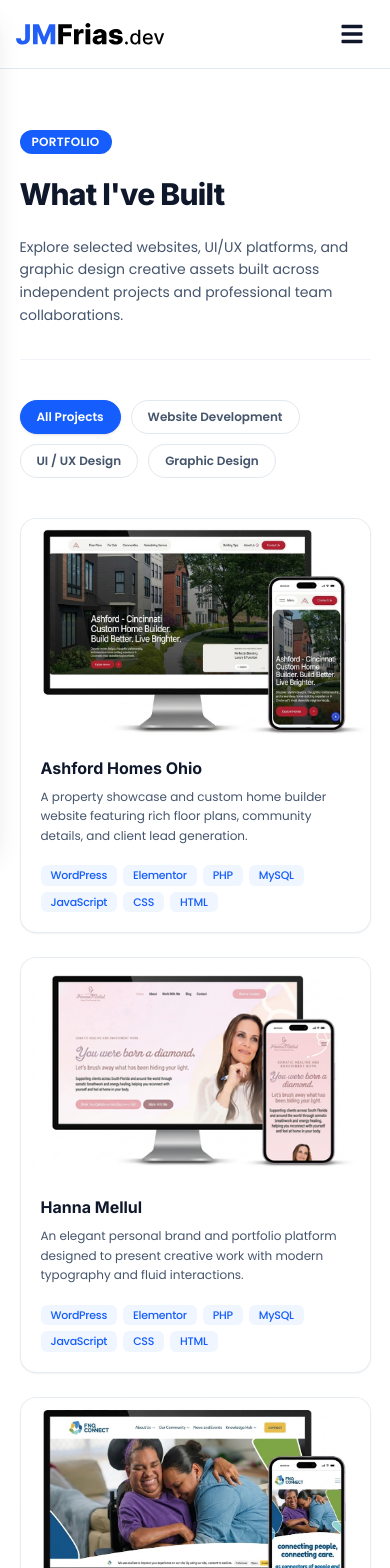
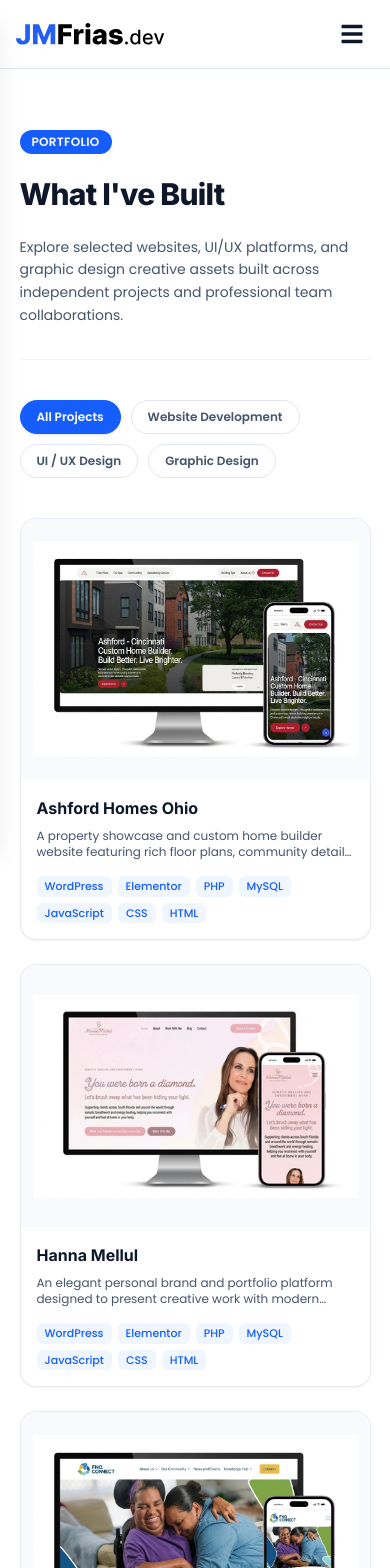
Before and after one commit to johnmarkfrias/jmfrias-portfolio, a React (Vite) app: page /projects in a window 390 px wide. Shown: the top 1568 px of the page. Built offline with nearby package versions, Linux system fonts and the light colour scheme.

Commit message:
add function in mobile in project card

```diff
--- a/src/pages/ProjectsPage.jsx
+++ b/src/pages/ProjectsPage.jsx
@@ -171,14 +171,53 @@ function ProjectsPage() {
                 <div className="grid grid-cols-1 md:grid-cols-2 lg:grid-cols-3 gap-6 sm:gap-8 items-stretch">
                   {currentProjects.map((project) => {
                     const absoluteIdx = filteredProjects.findIndex((p) => p.id === project.id);
+                    const hasLiveUrl = project.liveUrl && project.liveUrl.trim() !== "";
+
                     return (
                       <div
                         key={project.id}
                         className="h-full cursor-pointer"
-                        onClick={() => setLightboxIndex(absoluteIdx)}
+                        onClick={() => {
+                          if (!hasLiveUrl) {
+                            setLightboxIndex(absoluteIdx);
+                          }
+                        }}
                       >
-                        {project.category === "graphic-design" || project.category === "ui-ux" ? (
-                          <div className="group bg-white rounded-2xl overflow-hidden border border-slate-200/80 shadow-xs hover:shadow-xl transition-all duration-300 flex flex-col h-full">
+                        {hasLiveUrl ? (
+                          <a
+                            href={project.liveUrl}
+                            target="_blank"
+                            rel="noopener noreferrer"
+                            className="group bg-white rounded-2xl overflow-hidden border border-slate-200/85 shadow-xs hover:shadow-xl transition-all duration-300 flex flex-col h-full block"
+                          >
+                            <div className="relative aspect-[4/3] w-full overflow-hidden bg-slate-50 flex items-center justify-center p-3">
+                              <img
+                                src={project.image}
+                                alt={project.title}
+                                loading="lazy"
+                                className="max-w-full max-h-full object-contain group-hover:scale-105 transition-transform duration-500 ease-out pointer-events-none"
+                              />
+                            </div>
+                            <div className="p-4 sm:p-5 flex flex-col flex-grow">
+                              <h3 className="text-base font-bold text-slate-900 group-hover:text-blue-600 transition-colors mb-2">
+                                {project.title}
+                              </h3>
+                              <p className="text-xs sm:text-sm text-slate-600 line-clamp-2 mb-4">
+                                {project.description}
+                              </p>
+                              {project.tags && (
+                                <div className="flex flex-wrap gap-1.5 mt-auto">
+                                  {project.tags.map((tag, tIdx) => (
+                                    <span key={tIdx} className="px-2 py-0.5 text-[11px] font-medium rounded-md bg-blue-50 text-blue-600">
+                                      {tag}
+                                    </span>
+                                  ))}
+                                </div>
+                              )}
+                            </div>
+                          </a>
+                        ) : project.category === "graphic-design" || project.category === "ui-ux" ? (
+                          <div className="group bg-white rounded-2xl overflow-hidden border border-slate-200/85 shadow-xs hover:shadow-xl transition-all duration-300 flex flex-col h-full">
                             <div className="relative aspect-[4/3] w-full overflow-hidden bg-slate-50 flex items-center justify-center p-3">
                               <img
                                 src={project.image}
```
